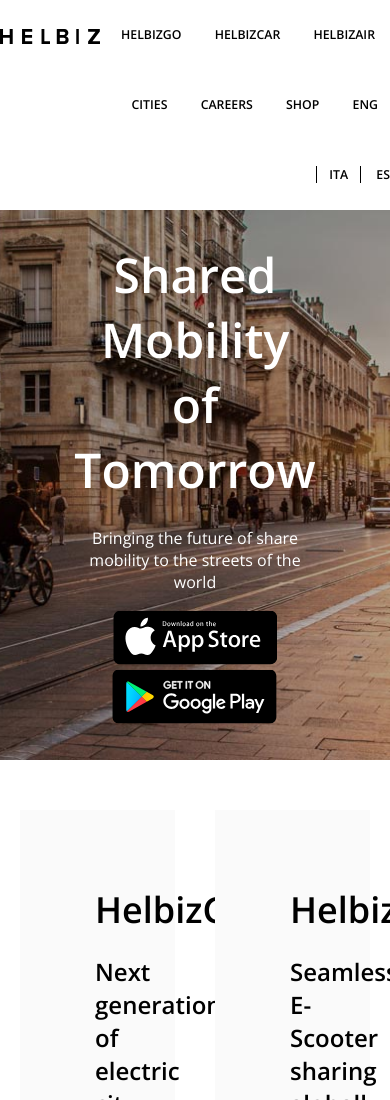
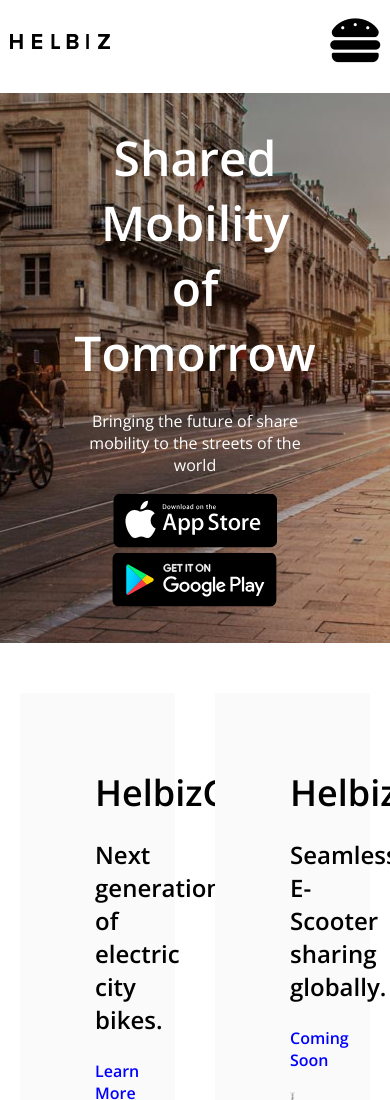
Before and after one commit to davidesaporita/html-css-helbiz, a plain HTML site: page index.html in a window 390 px wide. Shown: the top 1100 px of the page. Drawn offline with nearby package versions, Linux system fonts and the light colour scheme.

Commit message:
Navbar optimized  (2 breakpoints)

```diff
--- a/index.html
+++ b/index.html
@@ -5,7 +5,8 @@
   <meta name="viewport" content="width=device-width, initial-scale=1.0">
   <meta http-equiv="X-UA-Compatible" content="ie=edge">
   <title>Helbiz</title>
-  <link href="https://fonts.googleapis.com/css?family=Open+Sans:400,600,700&display=swap" rel="stylesheet">
+  <link rel="stylesheet" href="https://fonts.googleapis.com/css?family=Open+Sans:400,600,700&display=swap">
+  <link rel="stylesheet" href="https://cdnjs.cloudflare.com/ajax/libs/font-awesome/5.12.1/css/all.min.css">
   <link rel="stylesheet" href="styles/main.css">
 </head>
 
@@ -17,7 +18,7 @@
       <div class="float one-fourth">
         <img class="img-logo" src="img/helbiz-logo.svg" alt="Helbiz">
       </div>
-      <div class="navbar-col-right float three-fourth">
+      <nav class="navbar-col-right float three-fourth">
         <ul class="menu-nav">
           <li>
             <a href="#">HelbizGo</a>
@@ -47,7 +48,14 @@
             <a href="#">Es</a>
           </li>
         </ul>
-      </div>
+        <div class="responsive-menu">
+          <div class="hamburger">
+            <a>
+              <i class="fas fa-hamburger"></i>
+            </a>
+          </div>
+        </div>
+      </nav>
     </div>
   </header>
 
--- a/styles/main.css
+++ b/styles/main.css
@@ -64,6 +64,10 @@ body {
   transform: translate(-50%, -50%);
 }
 
+.h-room {
+  padding-right: 20px;
+  padding-left: 20px;
+}
 
 /* HEADER */
 .main-header {
@@ -119,9 +123,8 @@ body {
   padding-right: 0;
 }
 
-.h-room {
-  padding-right: 20px;
-  padding-left: 20px;
+.hamburger {
+  display: none;
 }
 
 /* JUMBOTRON */
@@ -235,3 +238,42 @@ body {
   transform: translateX(-50%);
   width: 380px;
 }
+
+/* Responsive */
+@media all and (min-width: 900px) and (max-width: 1279px) {
+  .navbar {
+    width: 800px;
+  }
+
+  .menu-nav li a {
+    padding: 0 8px;
+  }
+}
+
+@media all and (max-width: 899px) {
+  .navbar {
+    width: 95%;
+    line-height: 80px;
+  }
+
+  .menu-nav {
+    display: none;
+  }
+
+  .responsive-menu {
+    width: 100%;
+  }
+
+  .hamburger {
+    display: inline-block;
+    margin-left: 75%;
+    width: 25%;
+    line-height: 80px;
+    text-align: right;
+    font-size: 50px;
+  }
+
+  .hamburger {
+    text-align: right;
+  }
+}
```
